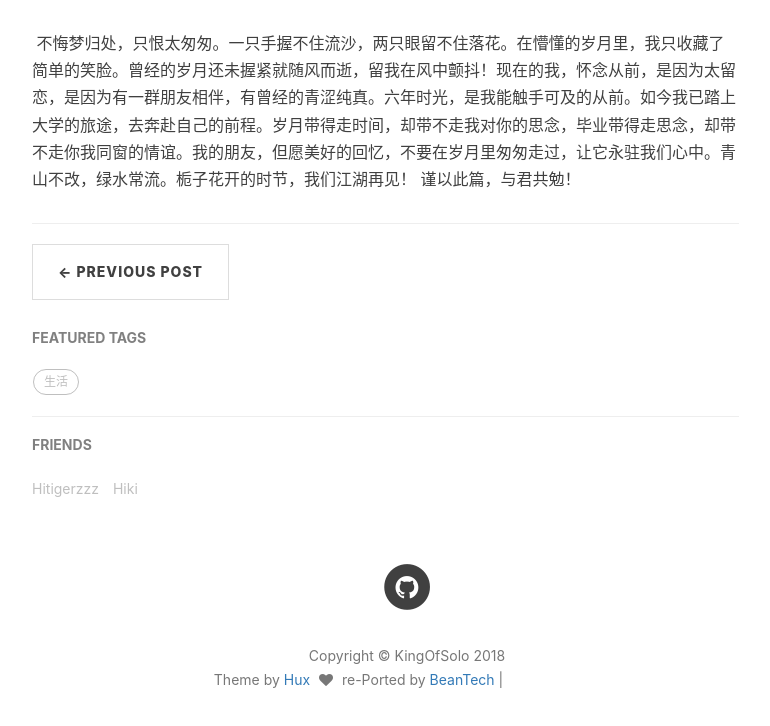
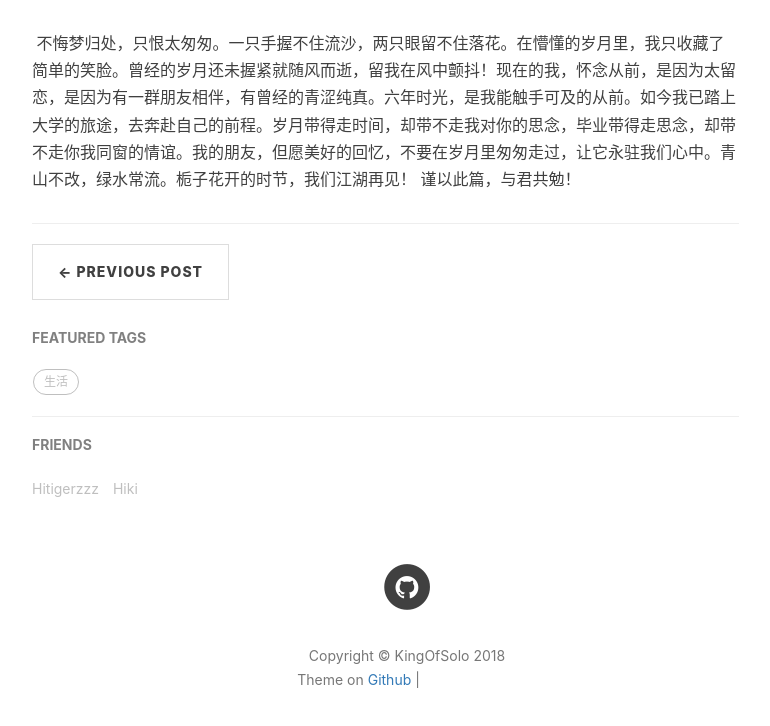
Before and after one commit to KingOfSolo/KingOfSolo.github.io, a plain HTML site: page 2015/05/27/些许往事/index.html in a window 1280 px wide. Shown: the part 5231-5957 px from the top of the page, without its empty margins (233-1003 px from the left). Drawn offline with nearby package versions, Linux system fonts and the light colour scheme; grey boxes are pictures that could not be loaded; a script that the page names is missing.

Commit message:
Site updated: 2018-05-02 00:13:35

```diff
--- a/2015/05/27/些许往事/index.html
+++ b/2015/05/27/些许往事/index.html
@@ -401,15 +401,11 @@
                 <p class="copyright text-muted">
                     Copyright &copy; KingOfSolo 2018
                     <br>
-                    Theme by <a href="http://huangxuan.me">Hux</a>
-                    <span style="display: inline-block; margin: 0 5px;">
-                        <i class="fa fa-heart"></i>
-                    </span>
-                    re-Ported by <a href="http://beantech.org">BeanTech</a> |
+                    Theme on <a href="https://github.com/KingOfSolo/KingOfSolo.github.io">Github</a>  |
                     <iframe
                         style="margin-left: 2px; margin-bottom:-5px;"
                         frameborder="0" scrolling="0" width="91px" height="20px"
-                        src="https://ghbtns.com/github-btn.html?user=YenYuHsuan&repo=hexo-theme-beantech&type=star&count=true" >
+                        src="https://ghbtns.com/github-btn.html?user=KingOfSolo&repo=kingofsolo.github.io&type=star&count=true" >
                     </iframe>
                 </p>
             </div>
--- a/index.html
+++ b/index.html
@@ -448,15 +448,11 @@ Node.js
                 <p class="copyright text-muted">
                     Copyright &copy; KingOfSolo 2018
                     <br>
-                    Theme by <a href="http://huangxuan.me">Hux</a>
-                    <span style="display: inline-block; margin: 0 5px;">
-                        <i class="fa fa-heart"></i>
-                    </span>
-                    re-Ported by <a href="http://beantech.org">BeanTech</a> |
+                    Theme on <a href="https://github.com/KingOfSolo/KingOfSolo.github.io">Github</a>  |
                     <iframe
                         style="margin-left: 2px; margin-bottom:-5px;"
                         frameborder="0" scrolling="0" width="91px" height="20px"
-                        src="https://ghbtns.com/github-btn.html?user=YenYuHsuan&repo=hexo-theme-beantech&type=star&count=true" >
+                        src="https://ghbtns.com/github-btn.html?user=KingOfSolo&repo=kingofsolo.github.io&type=star&count=true" >
                     </iframe>
                 </p>
             </div>
```
Also changed, not shown: 2018/05/01/使用hexo-github搭建个人博客/index.html (+2 -6 lines), 404.html (+2 -6 lines), about/index.html (+2 -6 lines), archive/index.html (+2 -6 lines), archives/2015/05/index.html (+2 -6 lines), archives/2015/index.html (+2 -6 lines), archives/2018/05/index.html (+2 -6 lines), archives/2018/index.html (+2 -6 lines), archives/index.html (+2 -6 lines), tags/Github/index.html (+2 -6 lines), tags/Hexo/index.html (+2 -6 lines), tags/index.html (+2 -6 lines), tags/生活/index.html (+2 -6 lines).
